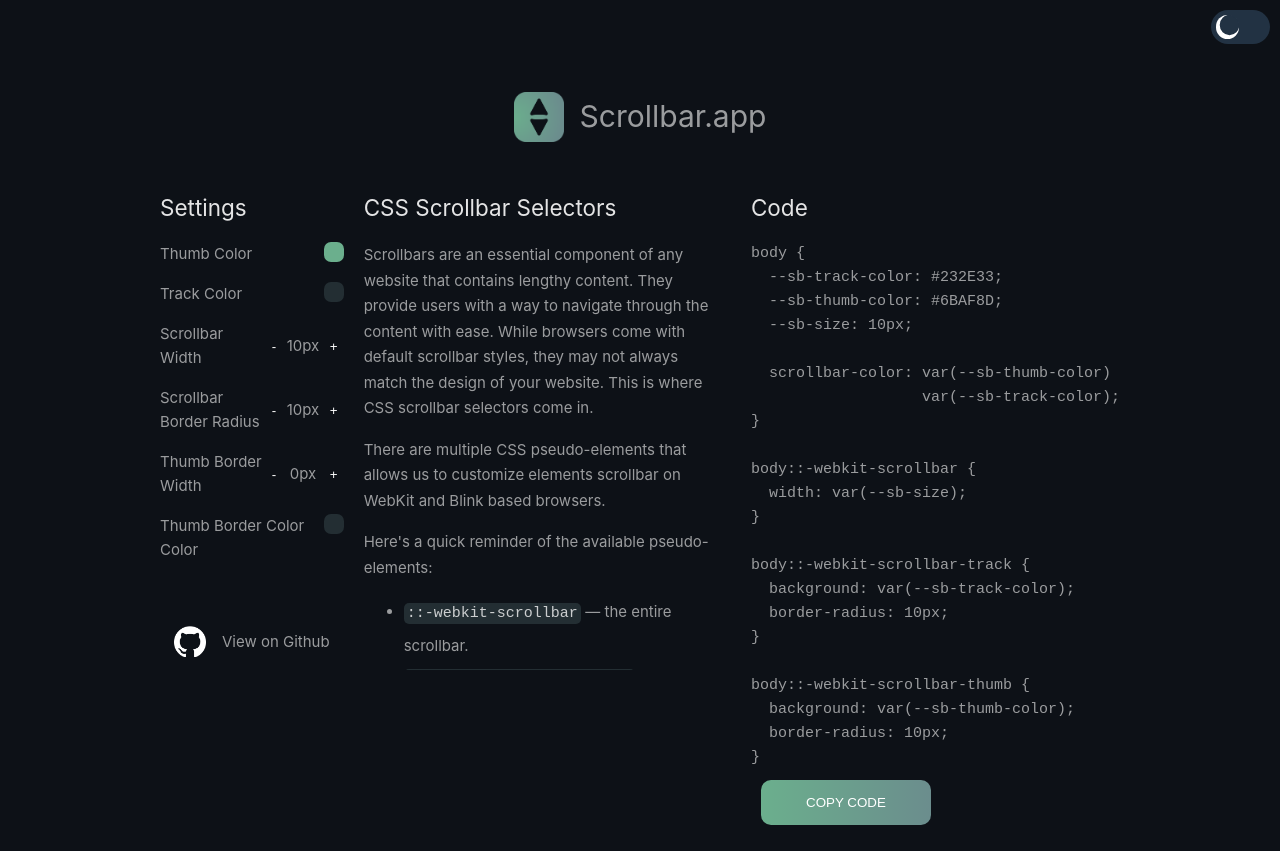
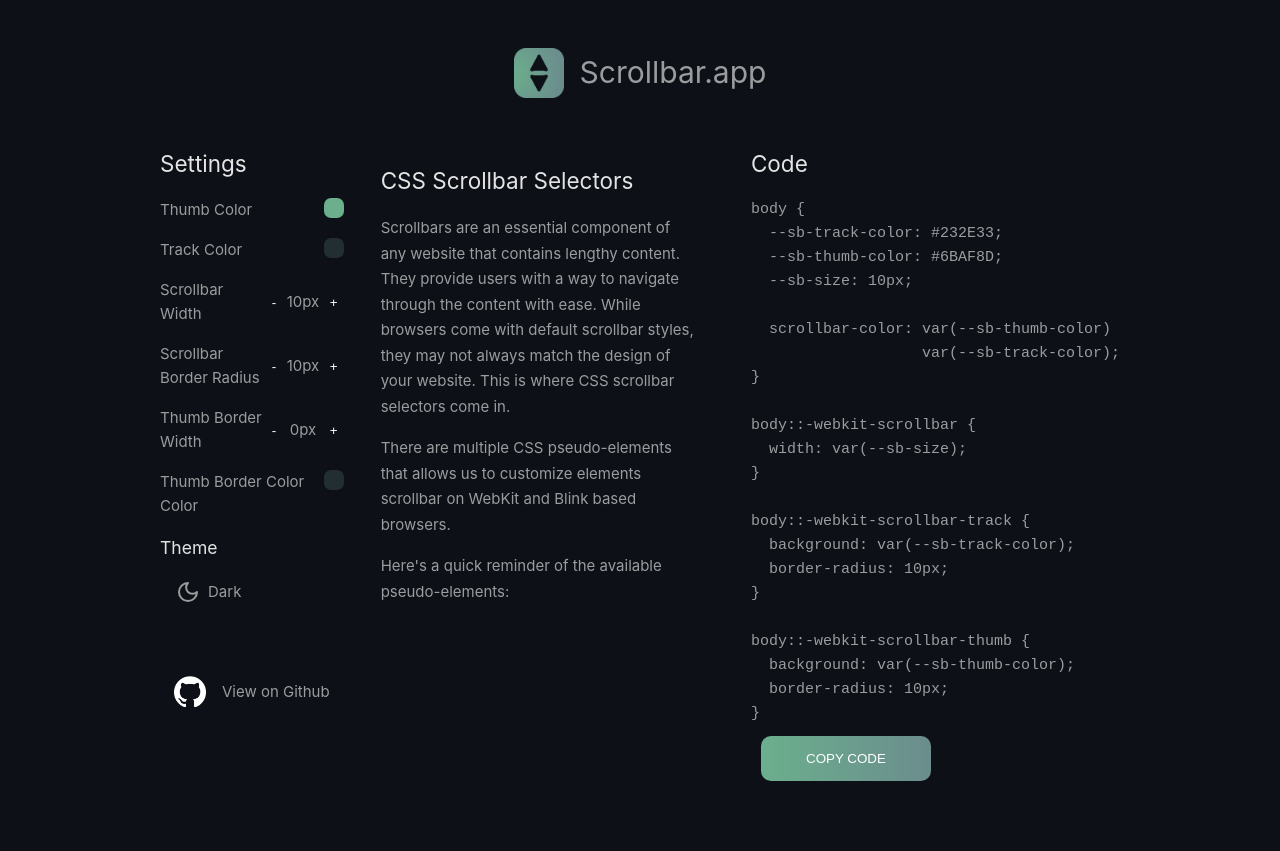
Before and after one commit to henripar/scrollbar, a Vue app: page / in a window 1280 px wide. After the commit the page ends 807 px from the top, so only its background shows below. Built offline with nearby package versions, Linux system fonts and the light colour scheme.

Commit message:
improved light mode styles

```diff
--- a/src/App.vue
+++ b/src/App.vue
@@ -29,8 +29,8 @@ export default {
   },
   methods: {
     updateTheme(e) {
-      this.theme = e.target.checked ? "light" : "dark";
-      document.body.classList.toggle("light-mode");
+      this.theme = this.theme == 'dark' ? 'light' : 'dark';
+      document.body.classList.toggle('light-mode');
     },
     updateThumbColor(e) {
       this.thumbColor = e;
@@ -140,11 +140,6 @@ body::-webkit-scrollbar-thumb {
 </script>
 
 <template>
-  <ToggleTheme
-    @toggleLightMode="updateTheme"
-    :theme="theme === 'light'"
-    class="codeOutputContainer"
-  />
   <header>
     <img class="logo" src="./assets/logo.png" alt="logo" />
     <h1 class="title">Scrollbar.app</h1>
@@ -227,6 +222,12 @@ body::-webkit-scrollbar-thumb {
           />
         </span>
       </div>
+      <h3 :class="theme">Theme</h3>
+      <ToggleTheme
+        @toggleLightMode="updateTheme"
+        :theme="theme === 'light'"
+        :class="toggelBtn"
+      />
       <div class="githubBtnContainer">
         <a
           :class="theme"
@@ -378,6 +379,12 @@ body::-webkit-scrollbar-thumb {
   margin: 1rem 0;
 }
 
+.toggleBtn {
+  display: flex;
+  align-items: center;
+  justify-content: center;
+}
+
 header {
   display: flex;
   flex-direction: row;
@@ -389,6 +396,13 @@ h2 {
   color: #ffffffe3;
 }
 h2.light {
+  color: #2c3e50;
+}
+
+h3 {
+  color: #ffffffe3;
+}
+h3.light {
   color: #2c3e50;
 }
 
@@ -453,7 +467,7 @@ h2.light {
 }
 
 .highlight {
-  background-color: #232e33;
+  background-color: var(--color-highlight-dark);
   padding: 0.1rem 0.2rem;
   border-radius: 5px;
   color: rgba(255, 255, 255, 0.77);
--- a/src/assets/base.css
+++ b/src/assets/base.css
@@ -1,8 +1,9 @@
 /* color palette from <https://github.com/vuejs/theme> */
 :root {
-  --vt-c-white: #ffffff;
+  --vt-c-white: #fbfbfb;
   --vt-c-white-soft: #f8f8f8;
   --vt-c-white-mute: #f2f2f2;
+  --vt-c-preview-background: #fff;
 
   --vt-c-black: #0d1117;
   --vt-c-black-soft: #222222;
@@ -16,7 +17,7 @@
   --vt-c-divider-dark-2: rgba(84, 84, 84, 0.48);
 
   --vt-c-text-light-1: var(--vt-c-indigo);
-  --vt-c-text-light-2: rgba(60, 60, 60, 0.66);
+  --vt-c-text-light-2: rgba(60, 60, 60, 0.91);
   --vt-c-text-dark-1: var(--vt-c-white);
   --vt-c-text-dark-2: rgba(235, 235, 235, 0.64);
 }
@@ -34,6 +35,14 @@
   --color-heading: var(--vt-c-text-dark-1);
   --color-text: var(--vt-c-text-dark-2);
   --color-text-light: var(--vt-c-text-light-2);
+
+  --color-preview-background: var(--vt-c-black);
+  --color-preview-border: transparent;
+
+  --color-highlight-dark: var(--vt-c-black);
+  --color-highlight: #232e33;
+  --color-highlight-light: #ececec;
+  --color-text-strong: var(--vt-c-white);
 
   --section-gap: 160px;
 }
@@ -64,6 +73,15 @@ body {
 body.light-mode {
   color: var(--color-text-light);
   background: var(--color-background-light);
+  --color-preview-background: var(--vt-c-preview-background);
+  --color-preview-border: rgba(0, 0, 0, 0.095);
+  --color-highlight: var(--color-highlight-light);
+  --color-text-strong: #000;
+}
+
+body.light-mode .highlight {
+  background: var(--color-highlight);
+  color: #0d1117;
 }
 
 .vc-chrome-alpha-wrap {
--- a/src/components/ScrollPreview.vue
+++ b/src/components/ScrollPreview.vue
@@ -7,7 +7,7 @@ export default {
     'scrollbarBorderRadius',
     'scrollbarThumbBorderWidth',
     'scrollbarThumbBorderColor',
-    'theme'
+    'theme',
   ],
   data() {
     // return {
@@ -124,7 +124,7 @@ export default {
       <span> If you like Scrollbar.app be sure to </span>
       <!-- Place this tag where you want the button to render. -->
       <a
-        :class="[theme,'githubStarBtn']"
+        :class="[theme, 'githubStarBtn']"
         href="https://github.com/henripar/scrollbar"
         aria-label="Star henripar/scrollbar on GitHub"
         ><svg
@@ -176,6 +176,7 @@ ul {
   padding: 0.1rem 0.2rem;
   border-radius: 5px;
   color: rgba(255, 255, 255, 0.77);
+  transition: color 0.2s, background-color 0.5s;
 }
 
 .link {
@@ -190,6 +191,11 @@ ul {
   overflow-y: scroll;
   scrollbar-color: var(--thumb-color) var(--track-color);
   scrollbar-width: thin;
+  padding: 1rem;
+  background-color: var(--color-preview-background);
+  transition: color 0.2s, background-color 0.5s;
+  border: 1px solid var(--color-preview-border);
+  border-radius: 6px;
 }
 .githubStarBtn {
   color: grey;
@@ -206,7 +212,7 @@ ul {
 .previewHeader {
   color: #ffffffe3;
 }
-.previewHeader.light{
+.previewHeader.light {
   color: #2c3e50;
 }
 .githubSpan {
--- a/src/components/ToggleTheme.vue
+++ b/src/components/ToggleTheme.vue
@@ -1,20 +1,59 @@
 <template>
   <div class="toggle-container">
-    <label class="switch">
-      <input @change="toggleLightMode" :checked='theme' type="checkbox" />
-      <span class="slider"></span>
-    </label>
+    <div v-if="theme" @click="toggleLightMode" class="theme-btn">
+      <svg
+        xmlns="http://www.w3.org/2000/svg"
+        width="24"
+        height="24"
+        viewBox="0 0 24 24"
+        fill="none"
+        stroke="currentColor"
+        stroke-width="2"
+        stroke-linecap="round"
+        stroke-linejoin="round"
+        class="lucide lucide-sun-medium"
+      >
+        <circle cx="12" cy="12" r="4" />
+        <path d="M12 3v1" />
+        <path d="M12 20v1" />
+        <path d="M3 12h1" />
+        <path d="M20 12h1" />
+        <path d="m18.364 5.636-.707.707" />
+        <path d="m6.343 17.657-.707.707" />
+        <path d="m5.636 5.636.707.707" />
+        <path d="m17.657 17.657.707.707" />
+      </svg>
+      <span>Light</span>
+    </div>
+    <div v-if="!theme" @click="toggleLightMode" class="theme-btn">
+      <svg
+        xmlns="http://www.w3.org/2000/svg"
+        width="24"
+        height="24"
+        viewBox="0 0 24 24"
+        fill="none"
+        stroke="currentColor"
+        stroke-width="2"
+        stroke-linecap="round"
+        stroke-linejoin="round"
+        class="lucide lucide-moon"
+      >
+        <path d="M12 3a6 6 0 0 0 9 9 9 9 0 1 1-9-9Z" />
+      </svg>
+      <span>Dark</span>
+    </div>
   </div>
 </template>
 
 <script>
 export default {
-  name: "ToggleTheme",
-  emits: ["toggleLightMode"],
-  props:['theme'],
+  name: 'ToggleTheme',
+  emits: ['toggleLightMode'],
+  props: ['theme'],
   methods: {
     toggleLightMode(e) {
-      this.$emit("toggleLightMode", e);
+      console.log(e);
+      this.$emit('toggleLightMode', e);
     },
   },
 };
@@ -23,82 +62,29 @@ export default {
 <style scoped>
 .toggle-container {
   display: flex;
-  justify-content: end;
+  justify-content: left;
+  align-items: center;
   padding: 10px 10px 0 0;
+  cursor: pointer;
 }
 
-.switch {
-  font-size: 17px;
-  position: relative;
-  display: inline-block;
-  width: 3.5em;
-  height: 2em;
+.theme-btn:hover {
+  background-color: var(--color-highlight);
+  color: var(--color-text-strong);
+}
+.theme-btn span {
+  margin-left: 0.5rem;
 }
 
-.switch input {
-  opacity: 0;
-  width: 0;
-  height: 0;
+.theme-btn span::selection {
+  background-color: transparent;
 }
 
-.slider {
-  position: absolute;
-  cursor: pointer;
-  top: 0;
-  left: 0;
-  right: 0;
-  bottom: 0;
-  background-color: #223243;
-  transition: 0.4s;
-  border-radius: 30px;
-}
-
-.slider:before {
-  position: absolute;
-  content: "";
-  height: 1.4em;
-  width: 1.4em;
-  border-radius: 20px;
-  left: 0.3em;
-  bottom: 0.3em;
-  background-color: #223243;
-  box-shadow: inset 2px -2px 0 1.8px #fff;
-  transition: 0.4s;
-  animation: anima1 0.3s linear;
-}
-
-@keyframes anima1 {
-  0% {
-    transform: translateX(1.5em);
-  }
-
-  80% {
-    transform: translateX(-0.3em);
-  }
-
-  100% {
-    transform: translateX(0em);
-  }
-}
-
-.switch input:checked + .slider:before {
-  background-color: yellow;
-  box-shadow: none;
-  transform: translateX(1.5em);
-  animation: anima 0.3s linear;
-}
-
-@keyframes anima {
-  0% {
-    transform: translateX(0px);
-  }
-
-  80% {
-    transform: translateX(1.6em);
-  }
-
-  100% {
-    transform: translateX(1.4em);
-  }
+.theme-btn {
+  display: flex;
+  justify-content: center;
+  padding: 0.5rem 1rem;
+  align-items: center;
+  border-radius: 7px;
 }
 </style>
```
Also changed, not shown: logo.png (added).
